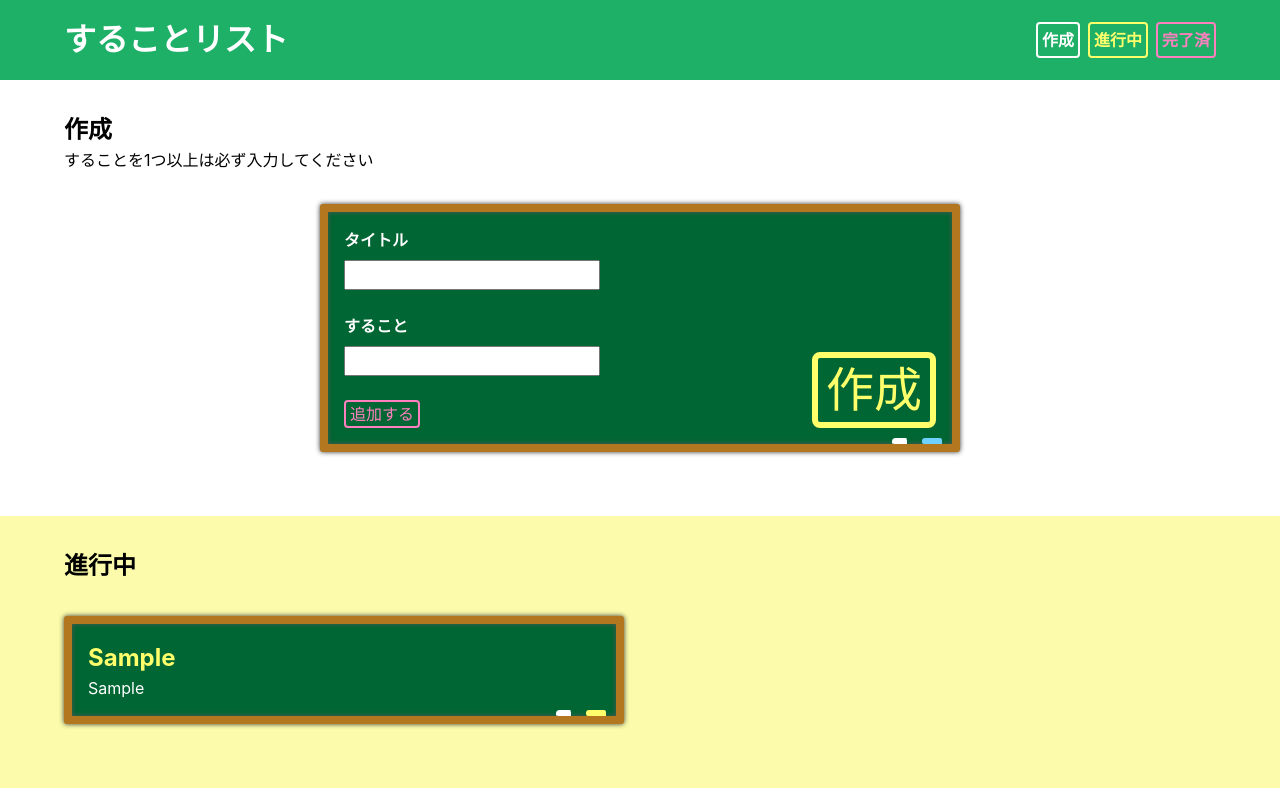
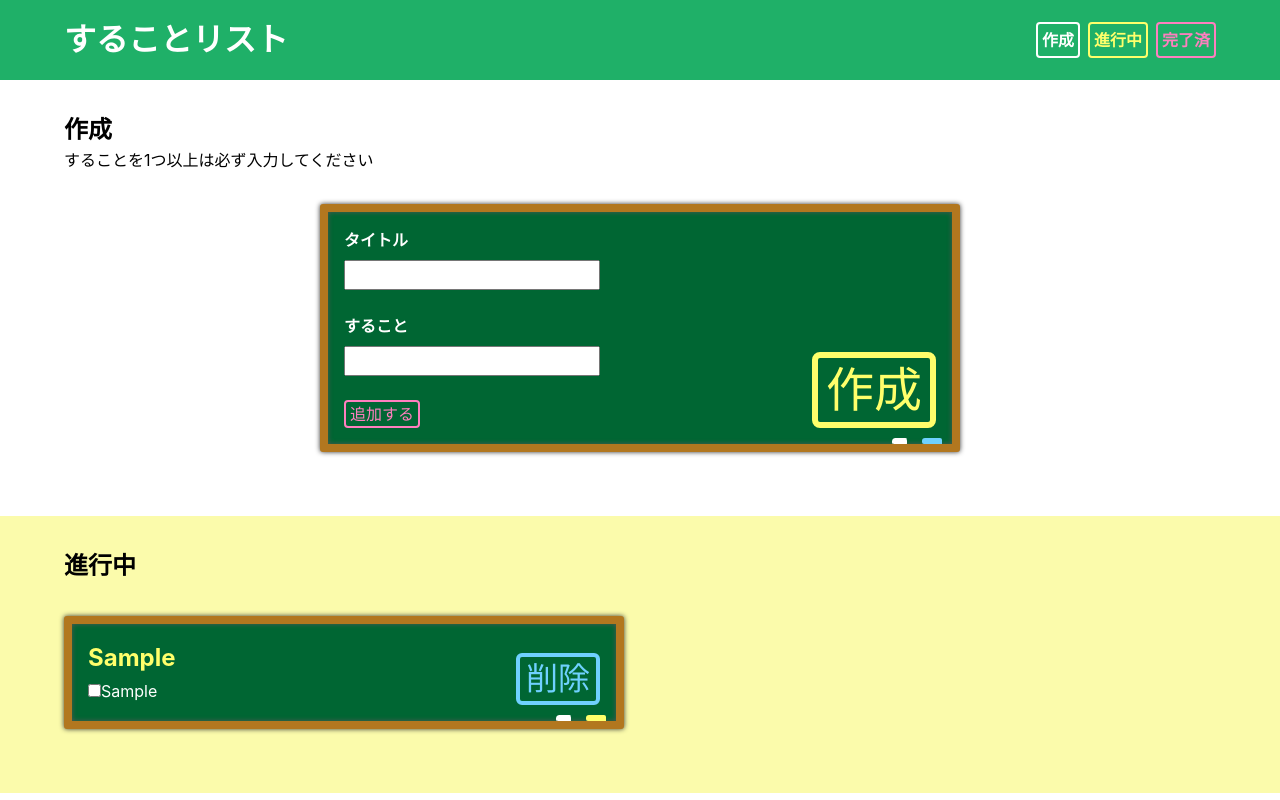
Before and after one commit to kamiyakoh/todoapp--react, a React (Create React App) app: page / in a window 1280 px wide. Both pictures are taken after typing "Sample", "Sample" into the empty fields and a click on the button "作成". Built offline with nearby package versions, Linux system fonts and the light colour scheme.

Commit message:
ActiveBoard.jsx作成

```diff
--- /dev/null
+++ b/src/Activeboard.jsx
@@ -0,0 +1,163 @@
+import { useState, useEffect } from 'react';
+/** @jsxImportSource @emotion/react */
+import { css } from '@emotion/react';
+import Board from './Board';
+import Button from './Button';
+
+function Activeboard({ boardId, title, handleBoard }) {
+  const breakpoints = { sp: 600, tab: 960 };
+  function mq(bp) {
+    return `@media (width < ${breakpoints[bp]}px)`;
+  }
+
+  const yellow = css`
+    --color: #ffff6b;
+  `;
+  const pink = css`
+    --color: #ff7fbf;
+  `;
+  const blue = css`
+    --color: #6fd1ff;
+  `;
+  const size2 = css`
+    --size: 2;
+  `;
+  const formStyle = css`
+    display: grid;
+    grid-template-columns: 1fr auto;
+    align-items: flex-start;
+    justify-content: space-between;
+    gap: 8px;
+    height: 100%;
+    ${mq('sp')} {
+      justify-content: initial;
+      grid-template-rows: auto auto;
+      grid-template-columns: auto;
+      gap: 24px;
+    }
+  `;
+  const isChecked = css`
+    color: #ff7fbf;
+    text-decoration: line-through;
+  `;
+  const btnArea = css`
+    display: flex;
+    align-self: flex-end;
+    gap: 16px;
+    ${mq('sp')} {
+      justify-content: flex-end;
+    }
+  `;
+
+  const activeBoards = JSON.parse(localStorage.getItem('active'));
+  const board = activeBoards.find((b) => b.id === boardId);
+  // tasksのstateの初期設定
+  const [taskList, setTaskList] = useState([]);
+  const [allChecked, setAllChecked] = useState(false);
+  useEffect(() => {
+    setTaskList(board.tasks);
+  }, []);
+  useEffect(() => {
+    const allItemsChecked = taskList.every((item) => item.checked);
+    setAllChecked(allItemsChecked);
+  }, [taskList]);
+  // checkboxを切り替えた時
+  const onChange = (e, taskNum) => {
+    const { checked } = e.target;
+    const updatedTaskList = taskList.map((item) => {
+      if (item.taskNum === taskNum) {
+        return { ...item, checked };
+      }
+      return item;
+    });
+    setTaskList(updatedTaskList);
+    activeBoards[boardId].tasks = updatedTaskList;
+    localStorage.setItem('active', JSON.stringify(activeBoards));
+  };
+  // activeから削除
+  const del = () => {
+    delete activeBoards[boardId];
+    const filteredActive = activeBoards.filter(Boolean);
+    const fixedIdActive = filteredActive.map((item, index) => {
+      console.log();
+      return {
+        ...item,
+        id: index,
+      };
+    });
+    localStorage.setItem('active', JSON.stringify(fixedIdActive));
+    handleBoard();
+  };
+  // submitボタンを押した時
+  const onSubmit = (event) => {
+    event.preventDefault();
+    const compBoards = JSON.parse(localStorage.getItem('comp')) || [];
+    const taskValues = [];
+    taskList.forEach((item) => {
+      taskValues.push({
+        taskNum: item.taskNum,
+        value: item.value,
+        checked: item.checked,
+      });
+    });
+    const compBoard = {
+      id: compBoards.length || 0,
+      title,
+      tasks: taskValues,
+    };
+    const newComp = [...compBoards, { ...compBoard }];
+    localStorage.setItem('comp', JSON.stringify(newComp));
+    del();
+  };
+
+  return (
+    <Board cssName={yellow}>
+      <form css={formStyle} onSubmit={onSubmit}>
+        <div>
+          <input type='hidden' name='title' value={title} />
+          <h3
+            css={css`
+              color: #ffff6b;
+            `}
+          >
+            {title}
+          </h3>
+          {taskList.map((task) => (
+            <div key={task.taskNum}>
+              <input
+                type='checkbox'
+                id={task.taskNum}
+                name='tasks'
+                value={task.value}
+                checked={task.checked}
+                onChange={(e) => onChange(e, task.taskNum)}
+              />
+              <span css={task.checked ? isChecked : ''}>{task.value}</span>
+            </div>
+          ))}
+        </div>
+        <div css={btnArea}>
+          {allChecked && (
+            <Button
+              isSubmit
+              cssName={[
+                pink,
+                size2,
+                css`
+                  align-self: flex-end;
+                `,
+              ]}
+            >
+              完了
+            </Button>
+          )}
+          <Button cssName={[blue, size2]} onClick={del}>
+            削除
+          </Button>
+        </div>
+      </form>
+    </Board>
+  );
+}
+
+export default Activeboard;
--- a/src/Todo.jsx
+++ b/src/Todo.jsx
@@ -6,6 +6,7 @@ import Container from './Container';
 import Board from './Board';
 import Button from './Button';
 import Wrapper from './Wrapper';
+import Activeboard from './Activeboard';
 
 function New() {
   const breakpoints = { sp: 600, tab: 960 };
@@ -84,19 +85,27 @@ function New() {
   });
   // 進行中
   const activeBoards = JSON.parse(localStorage.getItem('active')) || [];
+  const [count, setCount] = useState(0);
+  const handleChildrenClick = () => {
+    setCount(count + 1);
+  };
   // submitボタンを押した時
   const [isError, setIsError] = useState(false);
-  const onSubmit = (data) => {
+  let isTask = false;
+  const submitNew = (data) => {
     const dataTask = data.tasks;
     const taskValues = [];
     dataTask.forEach((item) => {
       if (item.task) {
-        taskValues.push({ taskNum: taskValues.length || 0, value: item.task });
+        taskValues.push({
+          taskNum: taskValues.length || 0,
+          value: item.task,
+          checked: false,
+        });
+        isTask = true;
       }
     });
-    if (taskValues === []) {
-      setIsError(true);
-    } else {
+    if (isTask) {
       setIsError(false);
       const newBoard = {
         id: activeBoards.length || 0,
@@ -106,6 +115,9 @@ function New() {
       const newActive = [...activeBoards, { ...newBoard }];
       localStorage.setItem('active', JSON.stringify(newActive));
       reset();
+      isTask = false;
+    } else {
+      setIsError(true);
     }
   };
   // することのinput欄を増減
@@ -159,13 +171,7 @@ function New() {
           <h2>作成</h2>
           <p>することを1つ以上は必ず入力してください</p>
           <Board cssName={boardNew}>
-            <form
-              action=''
-              method='GET'
-              name='new'
-              css={form}
-              onSubmit={handleSubmit(onSubmit)}
-            >
+            <form css={form} onSubmit={handleSubmit(submitNew)}>
               <div>
                 <label htmlFor='newTitle'>
                   <span css={fwBold}>タイトル</span>
@@ -245,22 +251,13 @@ function New() {
           <h2>進行中</h2>
           <Wrapper>
             {activeBoards.map((obj) => (
-              <Board cssName={yellow} key={obj.id}>
-                <div>
-                  <h3
-                    css={css`
-                      color: #ffff6b;
-                    `}
-                  >
-                    {obj.title}
-                  </h3>
-                  <ul>
-                    {obj.tasks.map((task) => (
-                      <li key={task.taskNum}>{task.value}</li>
-                    ))}
-                  </ul>
-                </div>
-              </Board>
+              <Activeboard
+                boardId={obj.id}
+                title={obj.title}
+                key={obj.id}
+                count={count}
+                handleBoard={handleChildrenClick}
+              />
             ))}
           </Wrapper>
         </Container>
```
